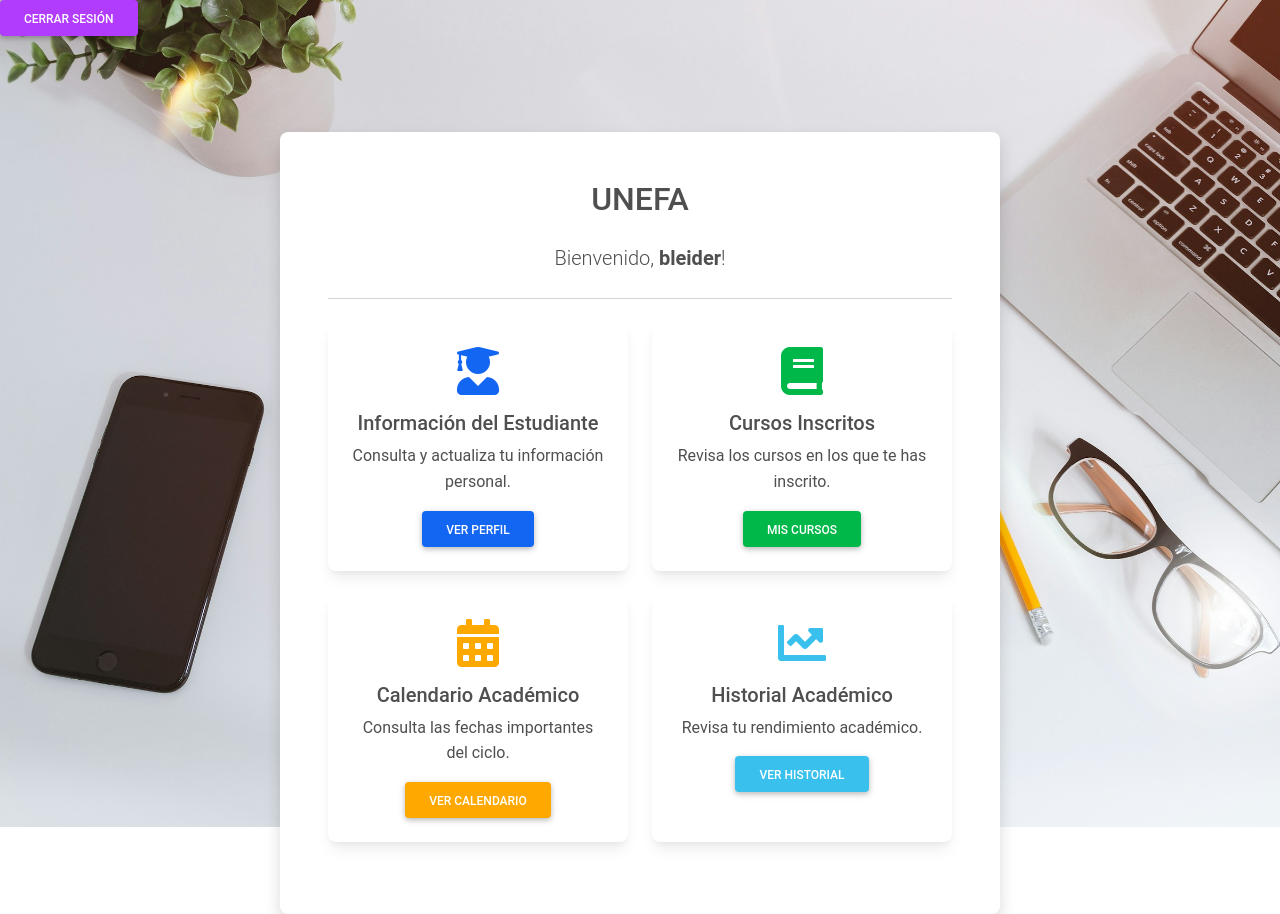
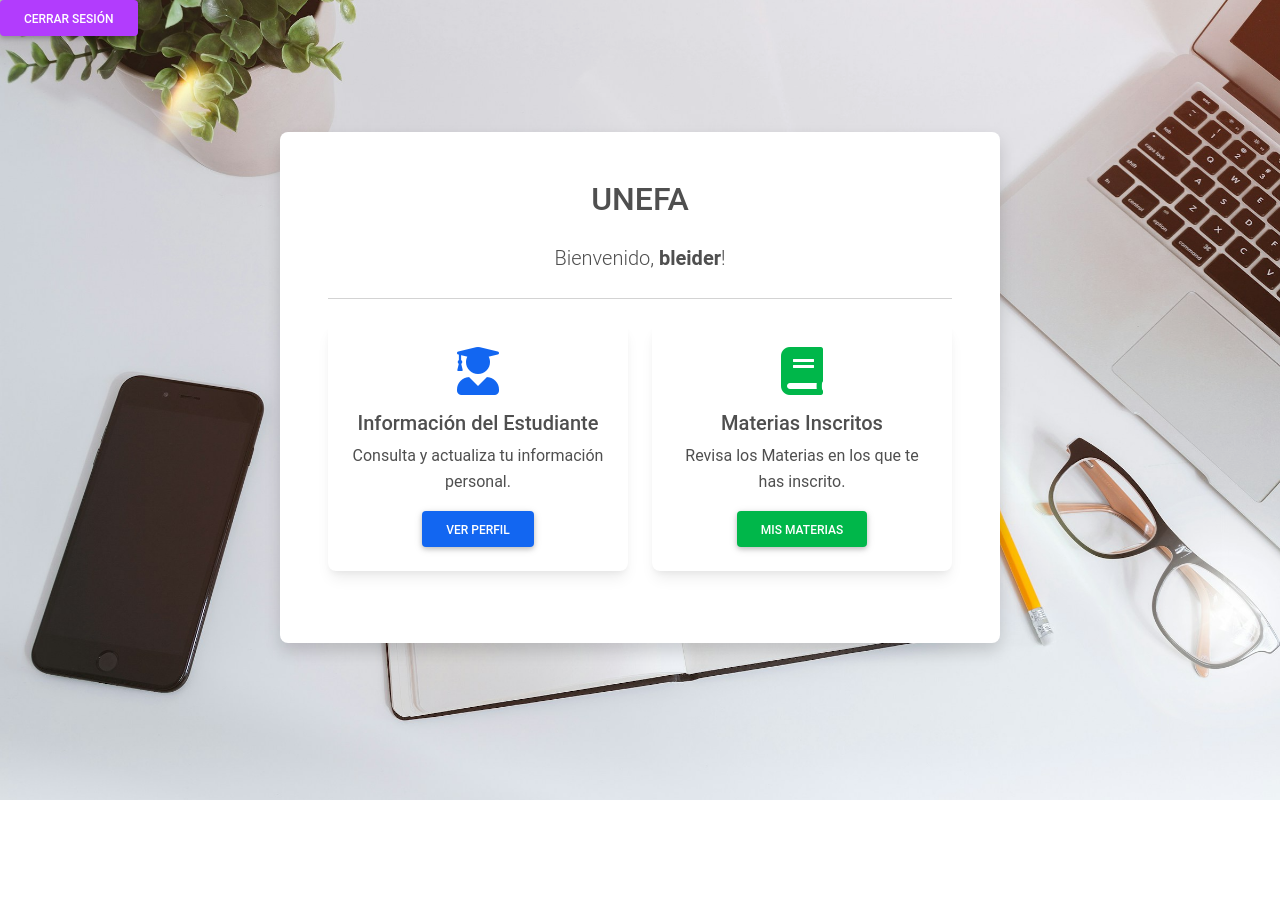
Before and after one commit to bleidertcs/siceu, a Flask app: page /dashboard in a window 1280 px wide. After the commit the page ends 800 px from the top, so only its background shows below. Run offline with Flask 3, Linux system fonts and the light colour scheme; a user stored in the database is signed in.

Commit message:
update dashboard template to reflect course enrollment; modify titles and descriptions for clarity

```diff
--- a/templates/dashboard.html
+++ b/templates/dashboard.html
@@ -29,32 +29,9 @@
                             <div class="card h-100">
                                 <div class="card-body text-center">
                                     <i class="fas fa-book fa-3x mb-3 text-success"></i>
-                                    <h5 class="card-title">Cursos Inscritos</h5>
-                                    <p class="card-text">Revisa los cursos en los que te has inscrito.</p>
-                                    <a href="#" class="btn btn-success">Mis Cursos</a>
-                                </div>
-                            </div>
-                        </div>
-                    </div>
-
-                    <div class="row">
-                        <div class="col-md-6 mb-4">
-                            <div class="card h-100">
-                                <div class="card-body text-center">
-                                    <i class="fas fa-calendar-alt fa-3x mb-3 text-warning"></i>
-                                    <h5 class="card-title">Calendario Académico</h5>
-                                    <p class="card-text">Consulta las fechas importantes del ciclo.</p>
-                                    <a href="#" class="btn btn-warning">Ver Calendario</a>
-                                </div>
-                            </div>
-                        </div>
-                        <div class="col-md-6 mb-4">
-                            <div class="card h-100">
-                                <div class="card-body text-center">
-                                    <i class="fas fa-chart-line fa-3x mb-3 text-info"></i>
-                                    <h5 class="card-title">Historial Académico</h5>
-                                    <p class="card-text">Revisa tu rendimiento académico.</p>
-                                    <a href="#" class="btn btn-info">Ver Historial</a>
+                                    <h5 class="card-title">Materias Inscritos</h5>
+                                    <p class="card-text">Revisa los Materias en los que te has inscrito.</p>
+                                    <a href="#" class="btn btn-success">Mis Materias</a>
                                 </div>
                             </div>
                         </div>
```
